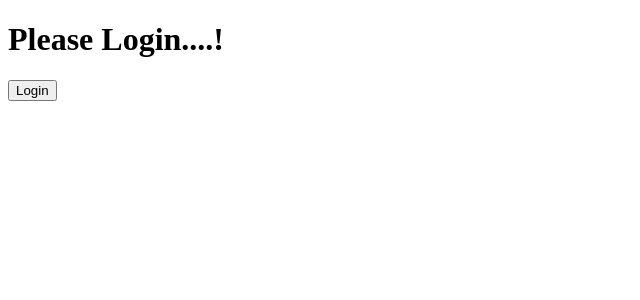
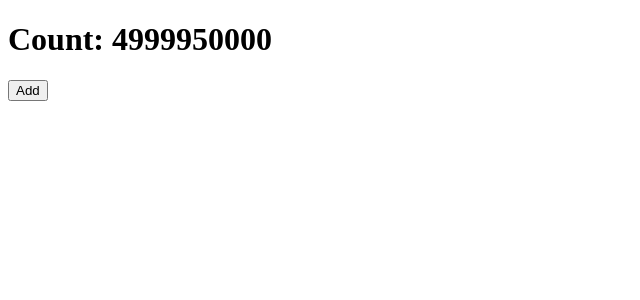
Before and after one commit to RajSresth/A-37-React-Batch, a React (Vite) app: page / in a window 1280 px wide. Shown: the top 300 px of the page, without its empty margins (0-640 px from the left). Built offline with nearby package versions, Linux system fonts and the light colour scheme.

Commit message:
useState Hook Part-2

```diff
--- a/src/App.jsx
+++ b/src/App.jsx
@@ -1,12 +1,13 @@
-// import Counter from "./Topic-7 React state variable/Counter"
-import Home from "./Topic-8 Conditional Rendering/Home";
+
+// import Toggle from "./Topic-9 conditional Rendering-2/Toggle"
+import Counter from "./Topic-10 Lazy Initialization/Counter"
 
 const App = () => {
 
   return (
     <div id="app">
-        {/* <Counter /> */}
-        <Home/>
+        {/* <Toggle/> */}
+      <Counter/>
     </div>
   );
 };
--- /dev/null
+++ b/src/Topic-10 Lazy Initialization/Counter.jsx
@@ -0,0 +1,26 @@
+import {useState} from 'react'
+
+const heavyCalculation = () => {
+    console.log("Heavy Calculation");
+    let sum = 0;
+    for(let i = 0; i < 100000; i++)
+    {
+        sum = sum + i;
+    }
+    return sum;
+}
+
+
+const Counter = () => {
+ const [count, setCount] =  useState(() => heavyCalculation());
+
+
+  return (
+    <div>
+        <h1>Count: {count}</h1>
+        <button onClick={() => setCount(count + 1) }>Add</button>
+    </div>
+  )
+}
+
+export default Counter;
--- /dev/null
+++ b/src/Topic-9 conditional Rendering-2/Toggle.jsx
@@ -0,0 +1,24 @@
+import {useState} from 'react'
+
+const Toggle = () => {
+    const [login, setLogin] = useState(false);
+
+    const [msg, setMsg] = useState("hide");
+
+    const handleClick = () => {
+        // setLogin(!login)
+        setMsg(msg === "hide"? "show": "hide");
+    }
+
+  return (
+    <div id="toggle">
+        {/* { login ? <h1>Welcome User</h1> : <h1>Please Login</h1>} */}
+        {msg === "hide" && <h1>Please Login</h1>}
+        {msg === "show" && <h1>Welcome User</h1>}
+
+        <button onClick={handleClick}>Toggle</button>
+    </div>
+  )
+}
+
+export default Toggle
```
Also changed, not shown: 1 other file (tests, documents, lock files or other folders).
